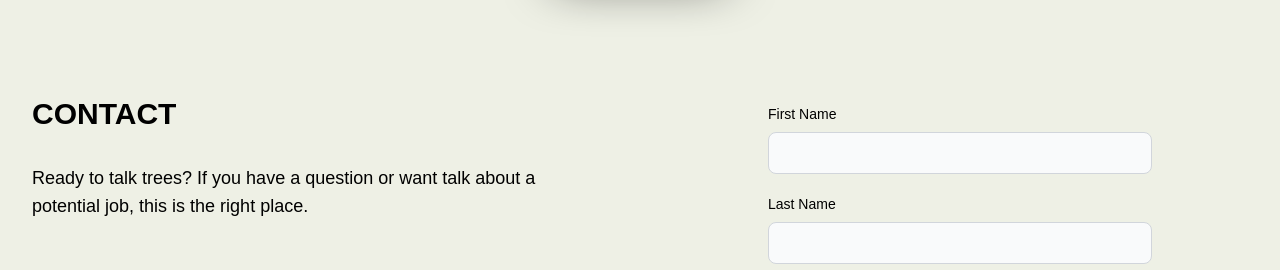
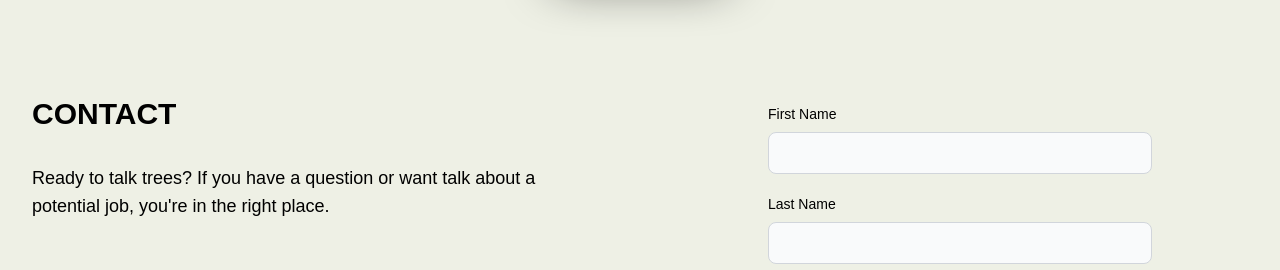
Before and after one commit to gmcclarin/tyler, a React (Create React App) app: page / in a window 1280 px wide. Shown: the part 3288-3558 px from the top of the page. Built offline with nearby package versions, Linux system fonts and the light colour scheme; no server answers.

Commit message:
adjust wording on the contact description

```diff
--- a/src/pages/Home.js
+++ b/src/pages/Home.js
@@ -78,7 +78,7 @@ const Home = ( ) => {
                 {/* LEFT SIDE */}
                 <div  className="mt-20 w-full sm:w-1/2">
                     <div className="m-8 text-xl sm:text-3xl font-bold">CONTACT</div>
-                    <div className="m-8 text-lg">Ready to talk trees? If you have a question or want talk about a potential job, this is the right place.</div>
+                    <div className="m-8 text-lg">Ready to talk trees? If you have a question or want talk about a potential job, you're in the right place.</div>
                 </div>
 
                 {/* RIGHT SIDE & THE FORM */}
```
